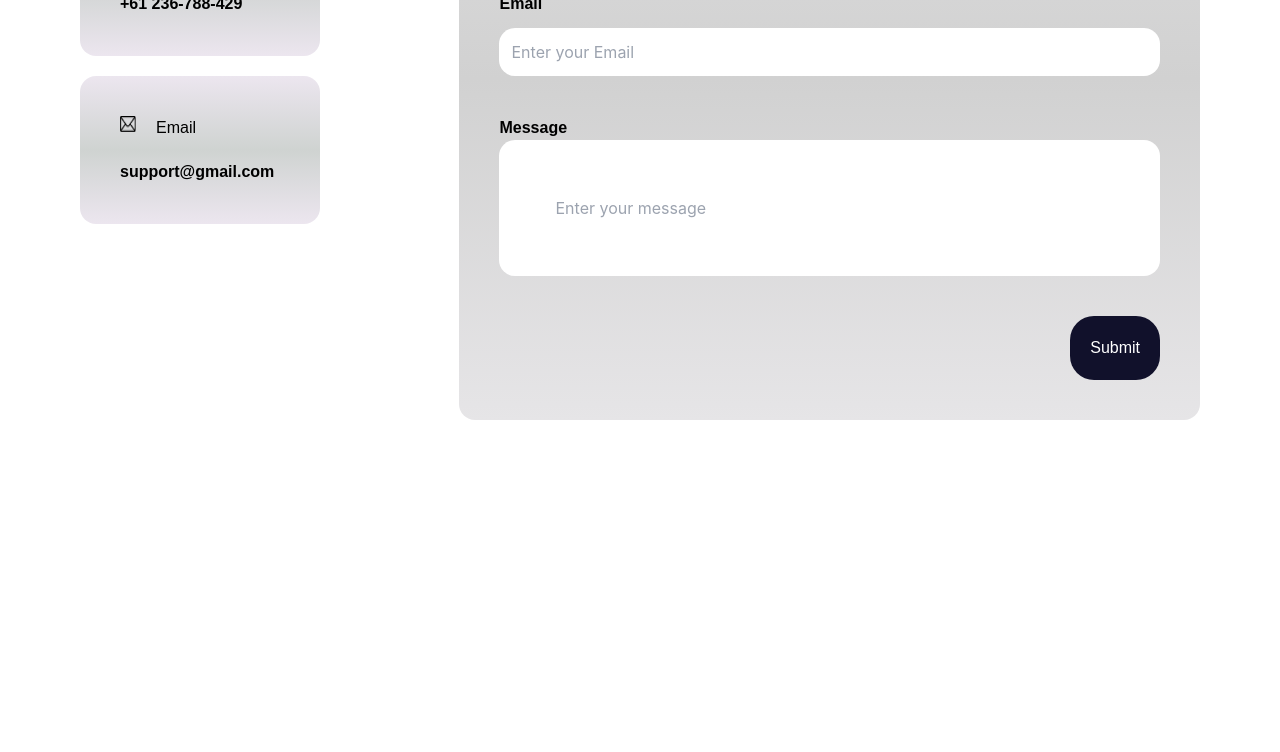
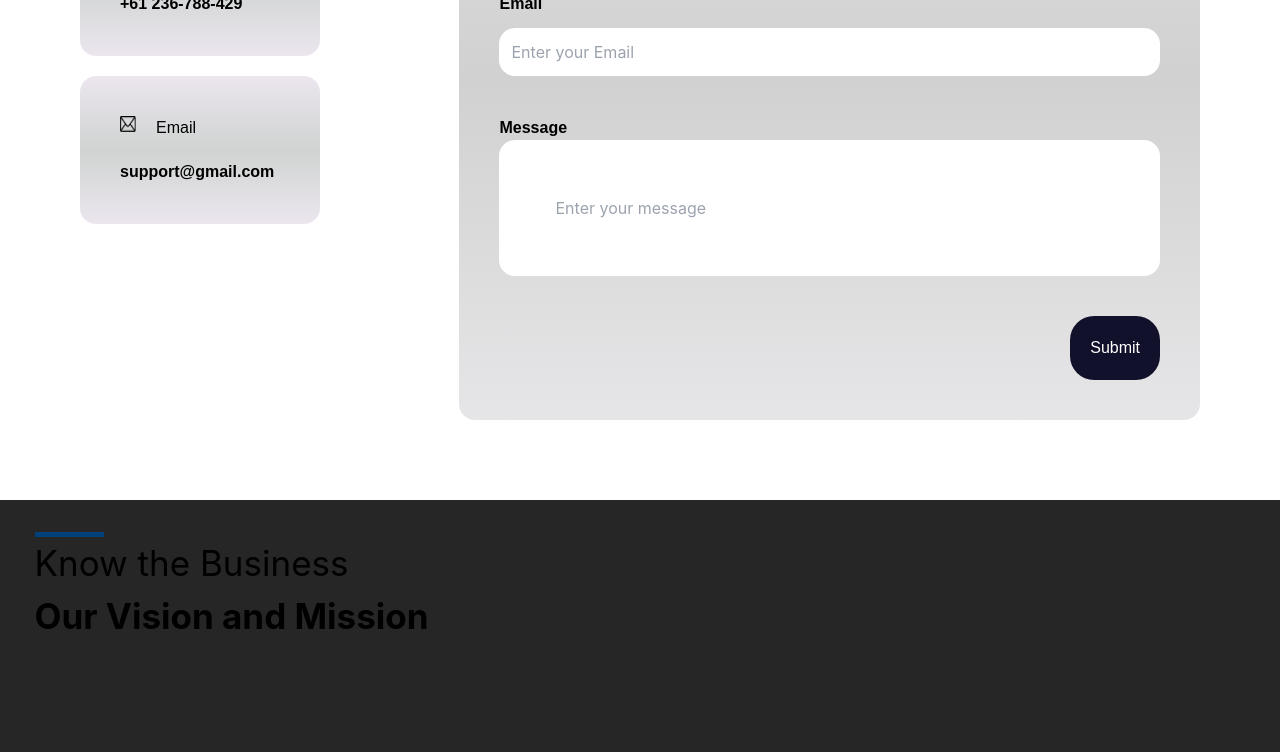
Before and after one commit to Upsurge-Tech/africa_business_group, a Next.js app: page / in a window 1280 px wide. Shown: the part 2004-2756 px from the top of the page. Before the commit the page ends 2504 px from the top, so only its background shows below. Built offline with nearby package versions, Linux system fonts and the light colour scheme.

Commit message:
add to main page

```diff
--- a/src/pages/index.js
+++ b/src/pages/index.js
@@ -1,9 +1,10 @@
-import Image from "next/image";
-import { Inter } from "next/font/google";
-import NavBar from "@/components/layout/NavBar";
-import HomePage from "@/components/home/HomePage";
-import Contact from "@/components/contact/contact";
-import About from "@/components/About/about";
+import Image from 'next/image'
+import { Inter } from 'next/font/google'
+import NavBar from '@/components/layout/NavBar'
+import HomePage from '@/components/home/HomePage'
+import Contact from '@/components/contact/contact'
+import About from '@/components/About/about'
+import OurMissionAndVision from '@/components/our-mission-and-vision'
 
 export default function Home() {
   return (
@@ -12,6 +13,7 @@ export default function Home() {
       <HomePage />
       <About />
       <Contact />
+      <OurMissionAndVision />
     </main>
-  );
+  )
 }
```
Also changed, not shown: src/components/our-mission-and-vision/index.js (renamed from src/pages/our-mission-and-vision/index.js).
